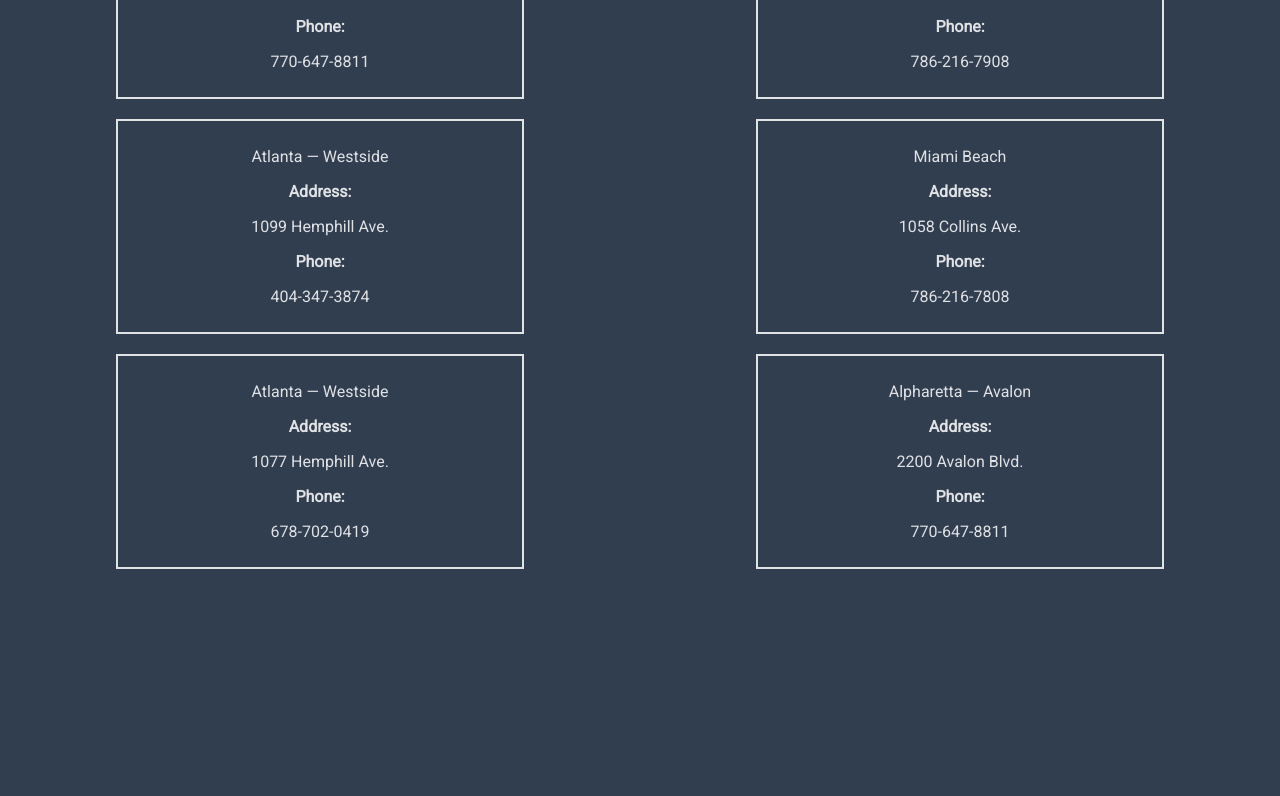
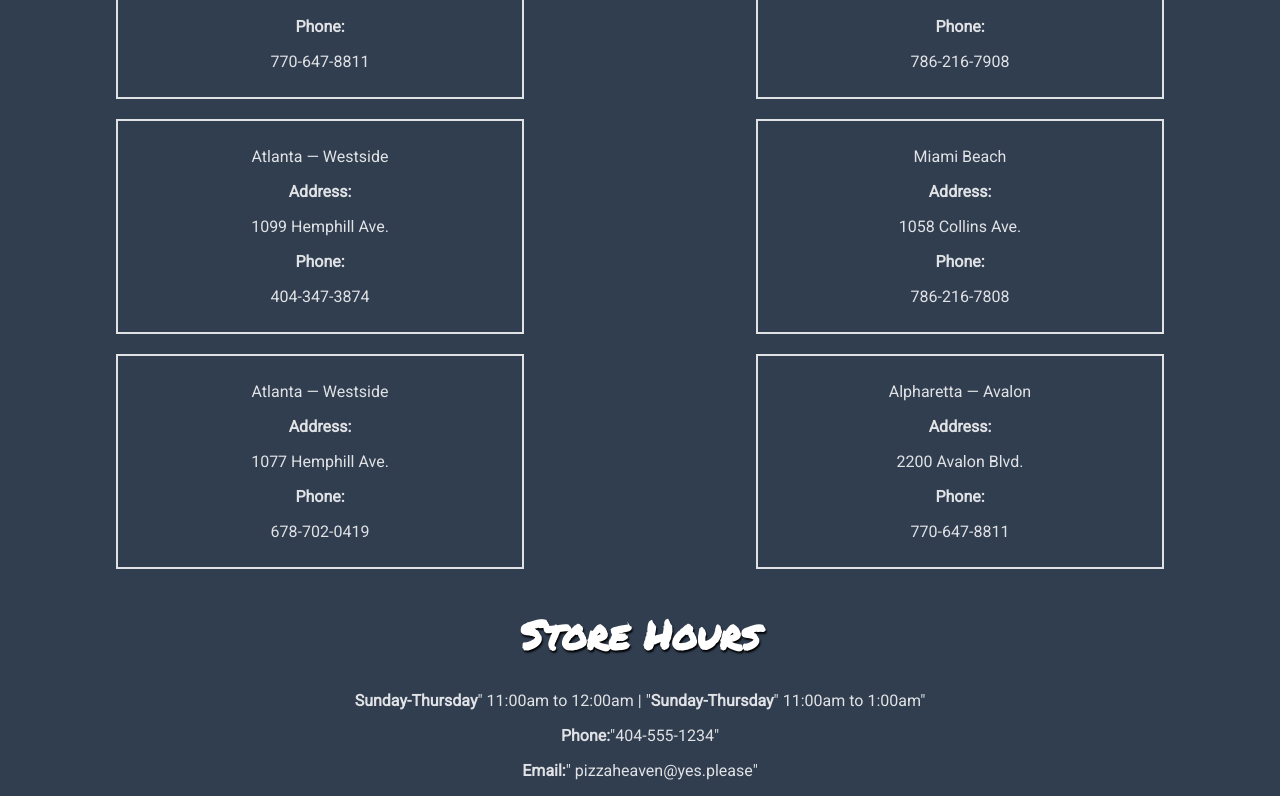
Before and after one commit to ozzie0428/pizza-menu, a React (Create React App) app: page / in a window 1280 px wide. Shown: the part 2941-3737 px from the top of the page. Before the commit the page ends 3520 px from the top, so only its background shows below. Built offline with nearby package versions, Linux system fonts and the light colour scheme.

Commit message:
add contacts

```diff
--- a/src/App.js
+++ b/src/App.js
@@ -4,6 +4,7 @@ import SplashImage from './components/SplashImage'
 import Description from './components/Description';
 import Menu from './components/Menu'
 import Location from './components/Location'
+import Contact from './components/Contacts'
 class App extends Component {
   render() {
     return (
@@ -14,6 +15,7 @@ class App extends Component {
       <Description/>
       <Menu/>
       <Location/>
+      <Contact/>
       </div>
 
     );
--- a/src/components/Contacts.jsx
+++ b/src/components/Contacts.jsx
@@ -0,0 +1,35 @@
+import React, { Component } from 'react'
+
+export default class Contacts extends Component {
+    render() {
+        return (
+            <div className='contact'>
+              <h1>Store Hours</h1>
+              <p>
+                  <strong>
+                      Sunday-Thursday
+                  </strong>
+                  " 11:00am to 12:00am | "
+                  <strong>
+                  Sunday-Thursday
+                  </strong>
+                  " 11:00am to 1:00am"
+              </p>
+              <div>
+                  <p>
+                      <strong>
+                          Phone:
+                      </strong>
+                      "404-555-1234"
+                  </p>
+                  <p>
+                      <strong>
+                          Email:
+                      </strong>
+                      " pizzaheaven@yes.please"
+                  </p>
+              </div>
+            </div>
+        )
+    }
+}
```
